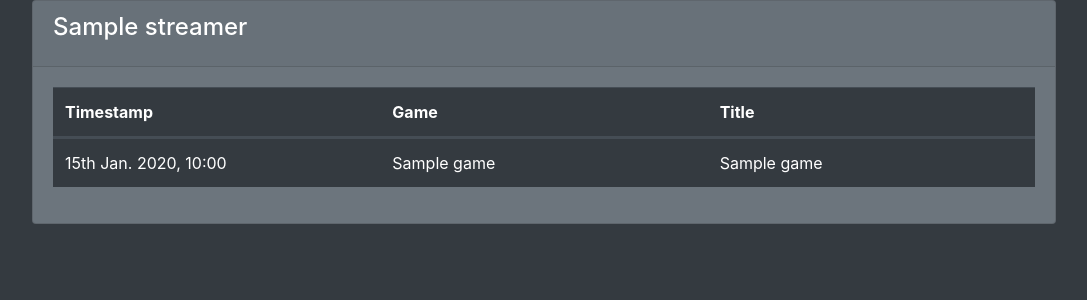
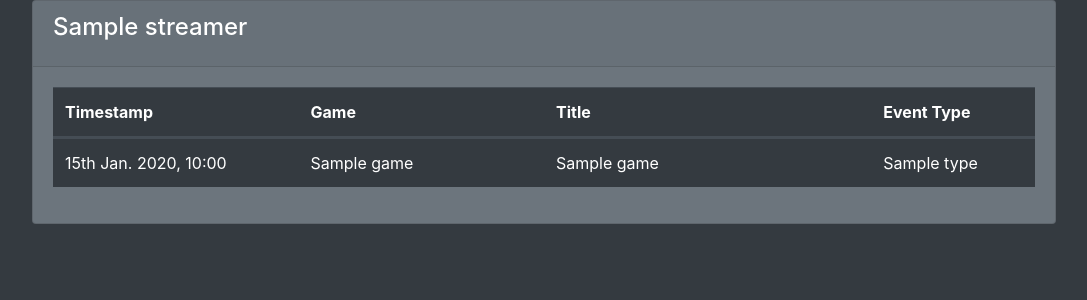
Before and after one commit to FoxHawk/twitchlogger, a Django app: template frontend/templates/index.html in a window 1280 px wide. Shown: the part 56-356 px from the top of the page, without its empty margins (96-1183 px from the left). Run offline with Django 3.2, Linux system fonts and the light colour scheme; the template is opened without the code that fills it: most values are stand-ins (such as "Sample title", 1, 10 or a date in 2020); some libraries are stand-ins or nearby versions.

Commit message:
Added column for event type

```diff
--- a/frontend/templates/index.html
+++ b/frontend/templates/index.html
@@ -58,16 +58,18 @@
 			</div>
 			<table class="table table-fixed table-dark table-striped">
 				<thead>
-					<th scope="col" class="col-4">Timestamp</th>
-					<th scope="col" class="col-4">Game</th>
+					<th scope="col" class="col-3">Timestamp</th>
+					<th scope="col" class="col-3">Game</th>
 					<th scope="col" class="col-4">Title</th>
+					<th scope="col" class="col-2">Event Type</th>
 				</thead>
 				<tbodys>
 					{% for i in streamer.games %}
 					<tr>
-						<td class="col-4">{{ i.timestamp|date:"dS M. Y, H:i" }}</td>
-						<td class="col-4">{{ i.game }}</td>
+						<td class="col-3">{{ i.timestamp|date:"dS M. Y, H:i" }}</td>
+						<td class="col-3">{{ i.game }}</td>
 						<td class="col-4">{{ i.title }}</td>
+						<td class="col-2">{{ i.type }}</td>
 					</tr>
 					{% endfor %}
 				</tbody>
```
